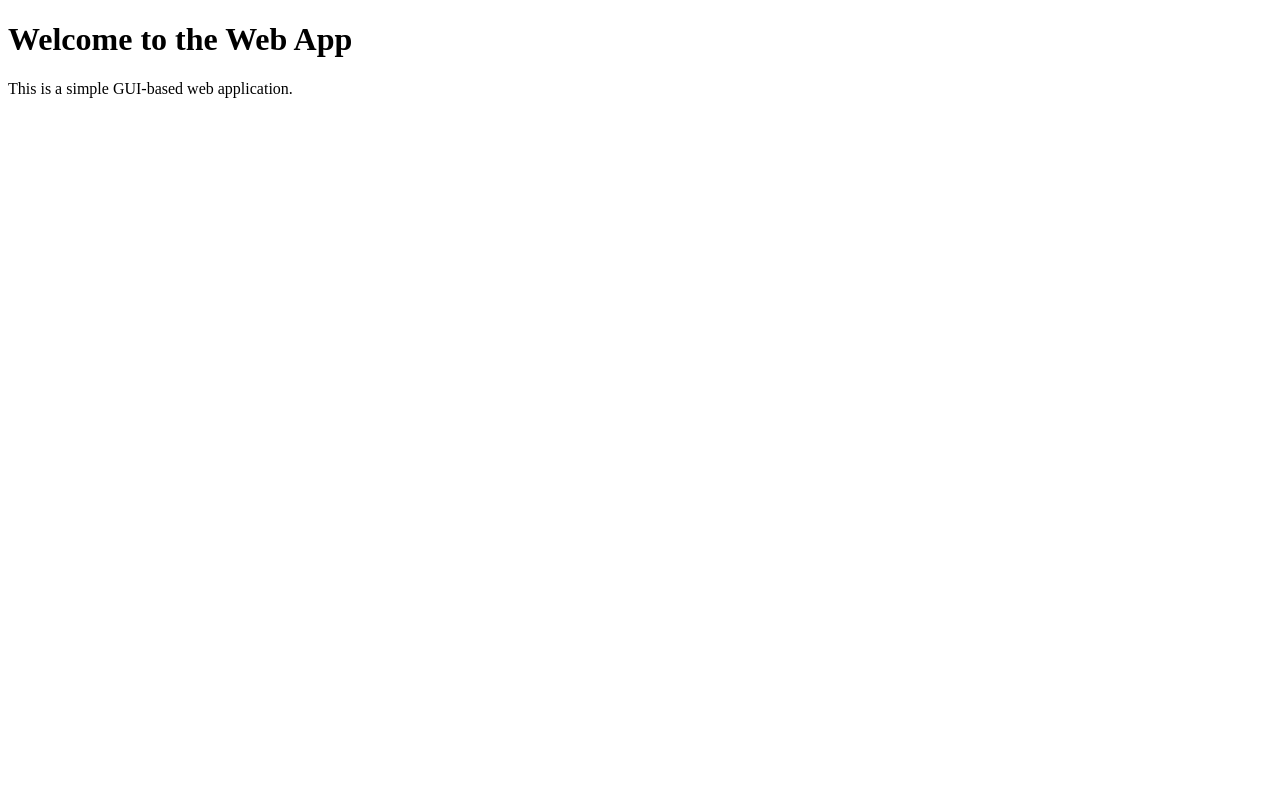
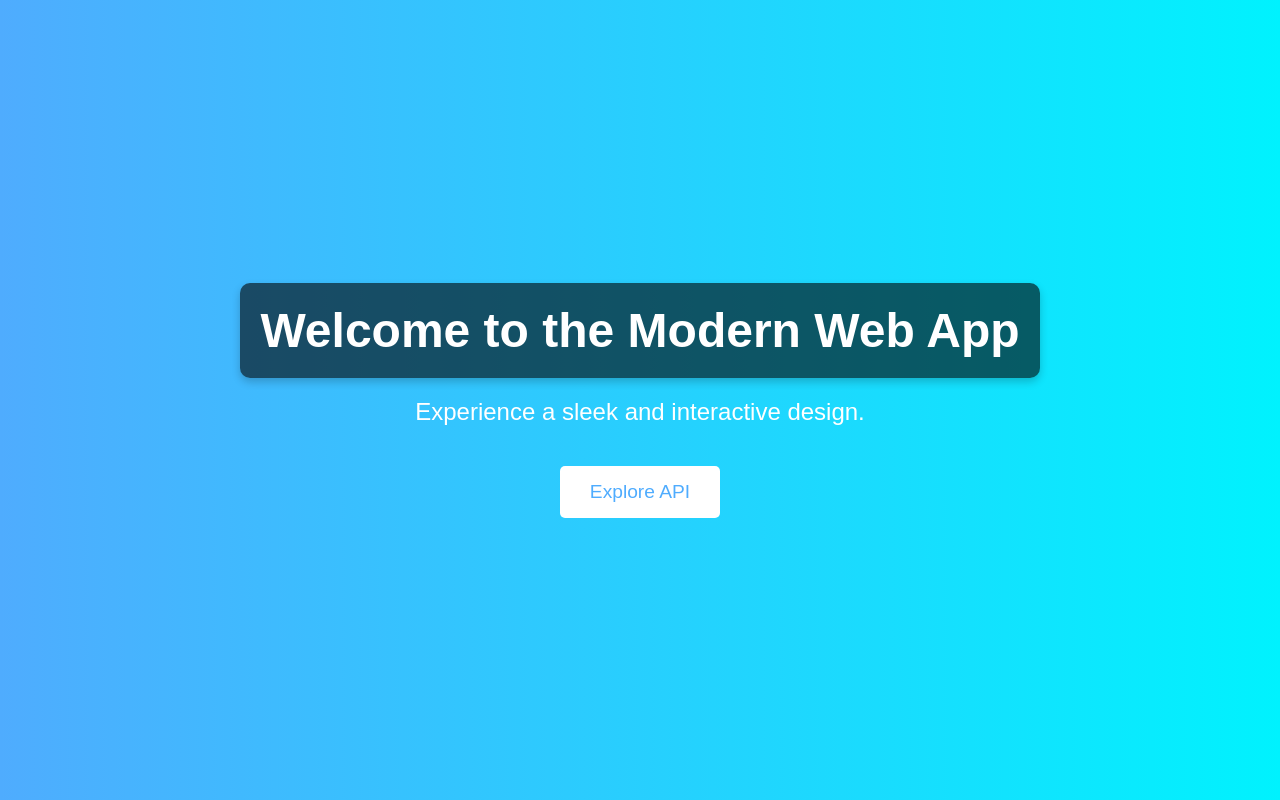
Before and after one commit to LazyCoderForU/docker-project-2, a website: page web/public/index.html in a window 1280 px wide. Drawn offline with Linux system fonts and the light colour scheme.

Commit message:
all done

```diff
--- a/web/public/index.html
+++ b/web/public/index.html
@@ -4,9 +4,76 @@
   <meta charset="UTF-8">
   <meta name="viewport" content="width=device-width, initial-scale=1.0">
   <title>Web App</title>
+  <style>
+    body {
+      font-family: 'Arial', sans-serif;
+      background: linear-gradient(to right, #4facfe, #00f2fe);
+      color: #fff;
+      text-align: center;
+      margin: 0;
+      padding: 0;
+      display: flex;
+      flex-direction: column;
+      justify-content: center;
+      align-items: center;
+      height: 100vh;
+    }
+
+    header {
+      background-color: rgba(0, 0, 0, 0.6);
+      padding: 20px;
+      border-radius: 10px;
+      box-shadow: 0 4px 8px rgba(0, 0, 0, 0.2);
+    }
+
+    h1 {
+      font-size: 3em;
+      margin: 0;
+      animation: fadeIn 2s;
+    }
+
+    p {
+      font-size: 1.5em;
+      margin: 20px 0;
+      animation: slideIn 2s;
+    }
+
+    .button {
+      display: inline-block;
+      margin-top: 20px;
+      padding: 15px 30px;
+      font-size: 1.2em;
+      color: #4facfe;
+      background-color: #fff;
+      border: none;
+      border-radius: 5px;
+      cursor: pointer;
+      text-decoration: none;
+      transition: all 0.3s ease;
+    }
+
+    .button:hover {
+      background-color: #4facfe;
+      color: #fff;
+      transform: scale(1.1);
+    }
+
+    @keyframes fadeIn {
+      from { opacity: 0; }
+      to { opacity: 1; }
+    }
+
+    @keyframes slideIn {
+      from { transform: translateY(50px); opacity: 0; }
+      to { transform: translateY(0); opacity: 1; }
+    }
+  </style>
 </head>
 <body>
-  <h1>Welcome to the Web App</h1>
-  <p>This is a simple GUI-based web application.</p>
+  <header>
+    <h1>Welcome to the Modern Web App</h1>
+  </header>
+  <p>Experience a sleek and interactive design.</p>
+  <a href="/api" class="button">Explore API</a>
 </body>
 </html>
```
